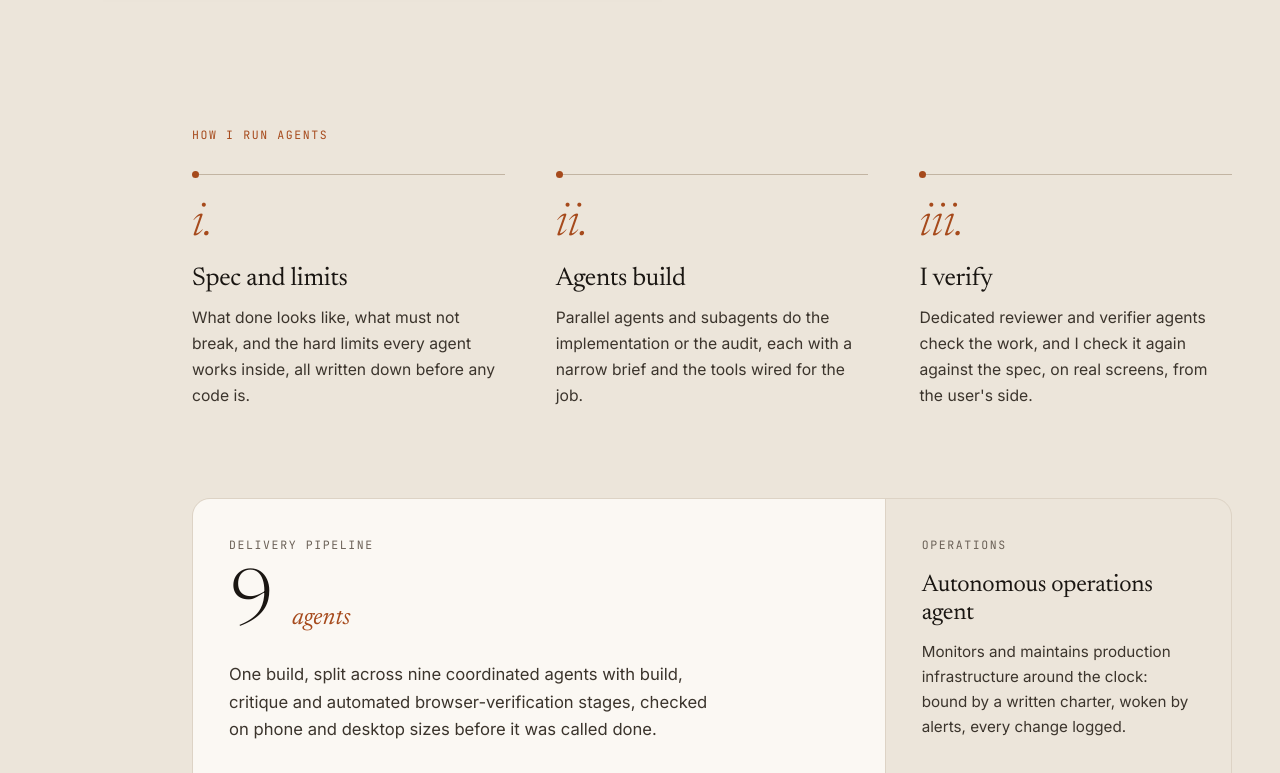
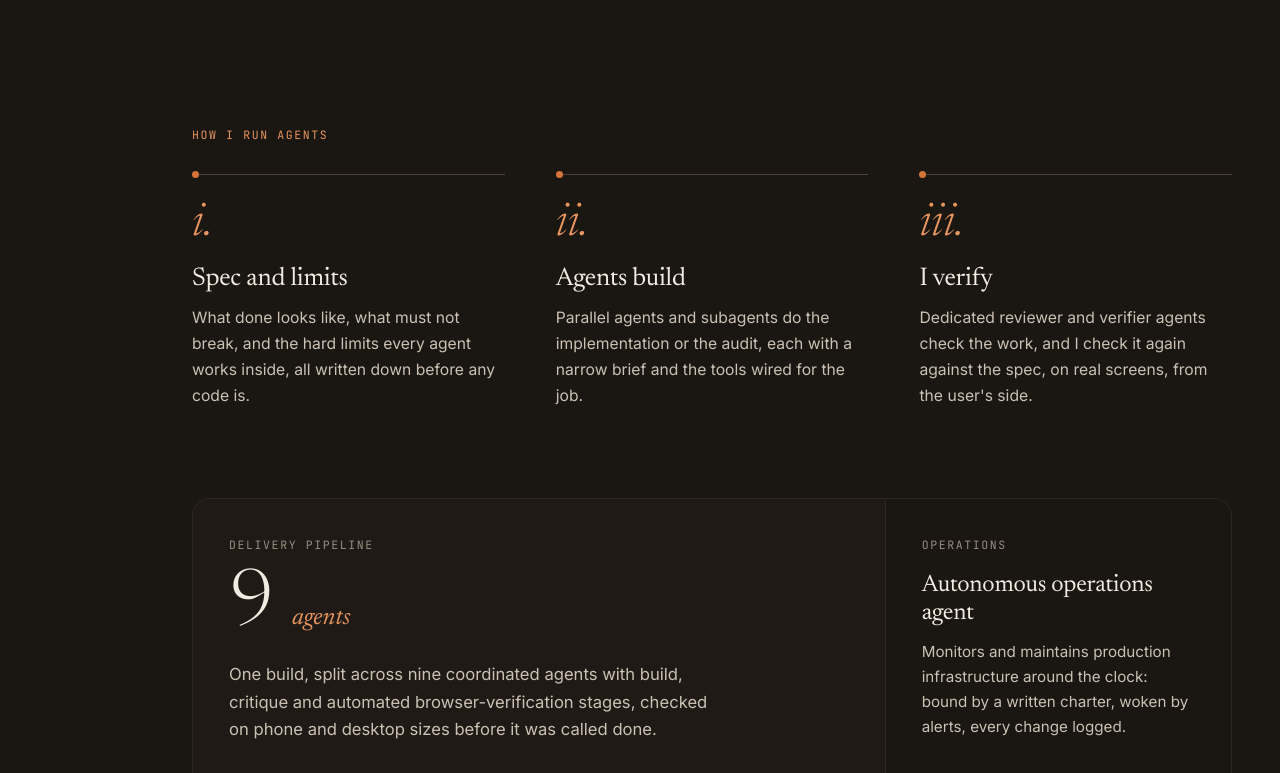
Before and after one commit to gallowforge/gallowforge.github.io, a plain HTML site: page index.html in a window 1280 px wide. Shown: the part 4367-5140 px from the top of the page. Drawn offline with Linux system fonts and the light colour scheme.

Commit message:
Keep the portfolio dark everywhere and use the dark Glass screens
Evalbench and Ledger now show their dark-theme Glass scenes instead of the
bright blue and paper-light posters, and the site stays dark even on
devices set to light mode.

Co-Authored-By: Claude Opus 5.5 <noreply@anthropic.com>
Claude-Session: https://claude.ai/code/session_01HQfW8pkzqmESaZpf3GNiQv

```diff
--- a/assets/style.css
+++ b/assets/style.css
@@ -37,30 +37,6 @@
   color-scheme: dark;
 }
 
-@media (prefers-color-scheme: light) {
-  :root {
-    --bg: #f3eee6;
-    --bg-band: #ece5da;
-    --surface: #fbf8f3;
-    --ink: #1a1612;
-    --body: #3b342c;
-    --muted: #6b6157;
-    --line: #ddd3c5;
-    --line-strong: #c2b4a2;
-    --edge: #988a7a;
-    --accent: #a64a1c;
-    --accent-soft: #a64a1c;
-    --accent-wash: rgba(166, 74, 28, .07);
-    --on-accent: #fff8f1;
-    --frame-fill: rgba(120, 80, 40, .025);
-    --glow: rgba(214, 120, 60, .16);
-    --grain-opacity: .07;
-    --shadow: 0 30px 60px -34px rgba(60, 35, 15, .35);
-    --sail: #b3261e;
-    --ok: #33652b;
-    color-scheme: light;
-  }
-}
 
 /* ---------- Base ---------- */
 *, *::before, *::after { box-sizing: border-box; }
@@ -181,7 +157,6 @@ ul, ol { list-style: none; }
 .btn:hover .i { transform: translateX(2px); }
 .btn-primary { background: var(--accent); border-color: var(--accent); color: var(--on-accent); }
 .btn-primary:hover { background: var(--accent-soft); border-color: var(--accent-soft); }
-@media (prefers-color-scheme: light) { .btn-primary:hover { background: #8f3e15; border-color: #8f3e15; } }
 
 .link {
   display: inline-flex; align-items: center; gap: 6px;
--- a/index.html
+++ b/index.html
@@ -6,9 +6,8 @@
 <title>Ali Husain · Engineer building complete systems</title>
 <meta name="description" content="Ali Husain designs and builds complete systems: offline-first web apps, self-hosted infrastructure and AI tooling, each specified, tested, documented and proven before it ships. Nine public repositories, more than 1,200 automated tests. Remote, UTC+3.">
 <meta name="author" content="Ali Husain">
-<meta name="color-scheme" content="dark light">
-<meta name="theme-color" content="#15120e" media="(prefers-color-scheme: dark)">
-<meta name="theme-color" content="#f3eee6" media="(prefers-color-scheme: light)">
+<meta name="color-scheme" content="dark">
+<meta name="theme-color" content="#15120e">
 <link rel="canonical" href="https://gallowforge.github.io/">
 
 <meta property="og:type" content="website">
@@ -252,7 +251,7 @@
     <article id="evalbench" class="project project-first" aria-labelledby="eb-h">
       <figure class="project-shot" data-reveal>
         <a href="https://github.com/gallowforge/evalbench" tabindex="-1">
-          <img src="assets/img/evalbench-hero.webp" width="1600" height="1455" loading="lazy" decoding="async" alt="Evalbench, judge the answer, not the name: the judging screen with two anonymous answers, A and B, scored on a rubric with a seven-point verdict, beside a scorecard of four demo models with their pass rates and judge ratings.">
+          <img src="assets/img/evalbench-hero.webp" width="1600" height="771" loading="lazy" decoding="async" alt="Evalbench on synthetic demo data in its dark theme: the overview headline Nimbus Pro leads the core battery, with the leaderboard and blind judging on a phone">
         </a>
       </figure>
       <div class="project-body" data-reveal>
@@ -623,7 +622,7 @@
   <article id="ledger" class="project project-flip" aria-labelledby="ldg-h">
     <figure class="project-shot" data-reveal>
       <a href="https://gallowforge.github.io/ledger/" tabindex="-1">
-        <img src="assets/img/ledger-hero.webp" width="1600" height="1176" loading="lazy" decoding="async" alt="Ledger, pay yourself a salary that lasts: savings drawn as a road across ruled ledger paper that stops at the last salary, beside the Home screen on a phone with the amount that is safe to spend today, on made-up demo data.">
+        <img src="assets/img/ledger-hero.webp" width="1600" height="733" loading="lazy" decoding="async" alt="Ledger on made-up demo data in its dark theme: what is safe to spend today on the desktop, and the savings runway on a phone">
       </a>
     </figure>
     <div class="project-body" data-reveal>
```
Also changed, not shown: assets/img/evalbench-hero.webp, assets/img/ledger-hero.webp.
